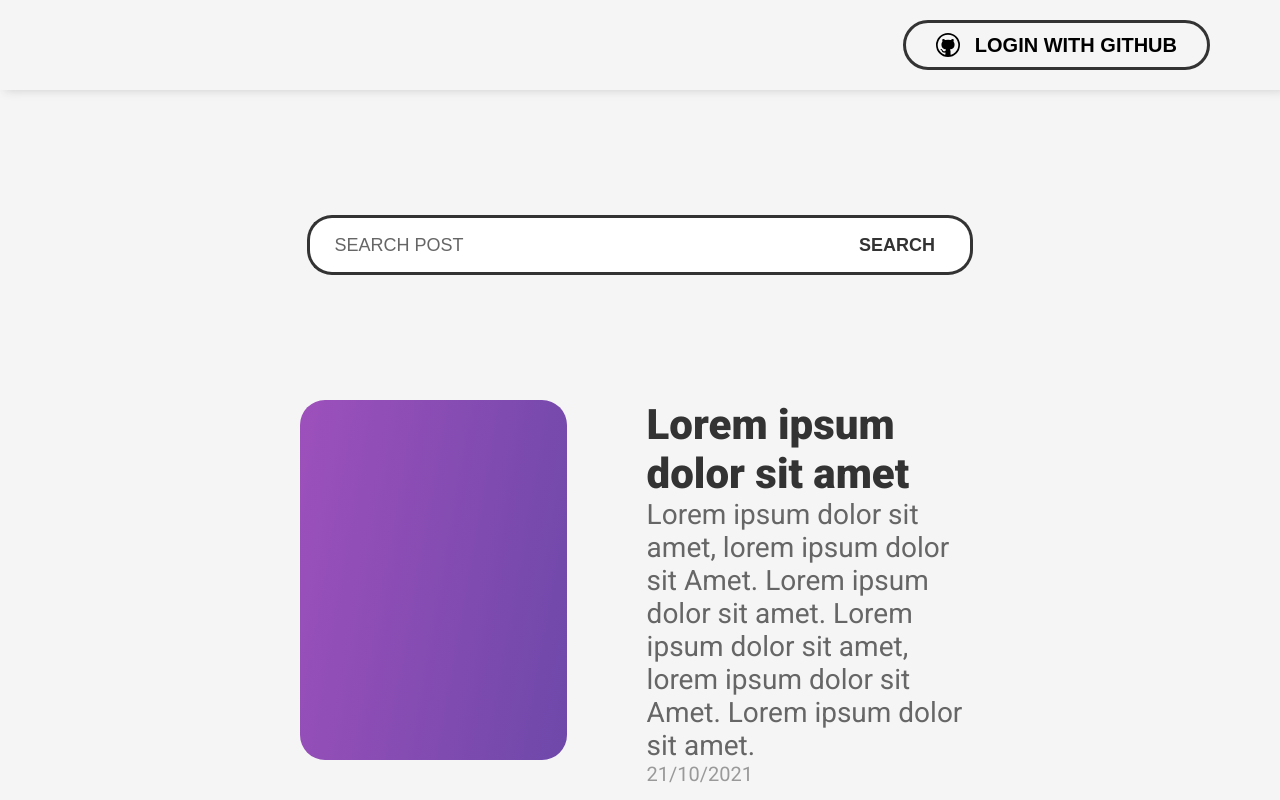
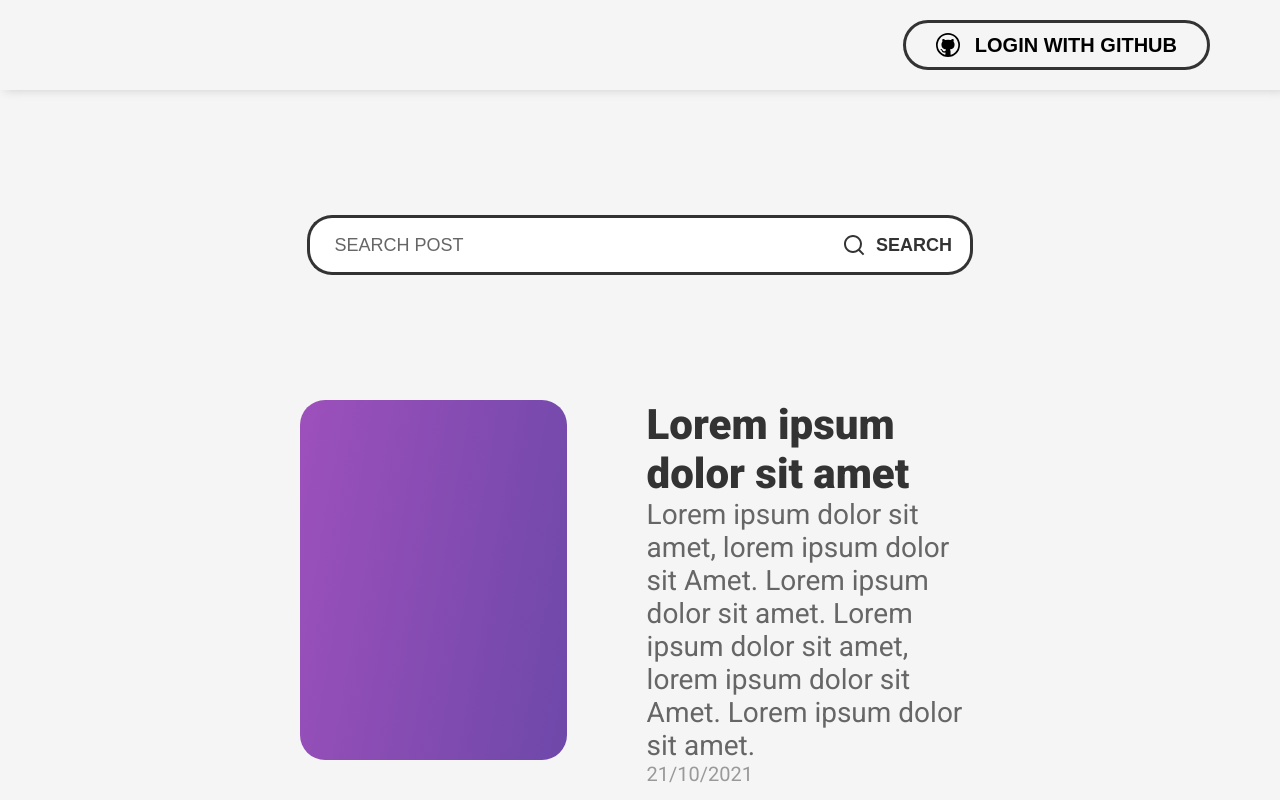
Before and after one commit to lliuti/blog-web, a React (Vite) app: page / in a window 1280 px wide. Shown: the top 800 px of the page. Built offline with nearby package versions, Linux system fonts and the light colour scheme; no server answers.

Commit message:
Adding search icon on button

```diff
--- a/src/pages/MainPage/index.tsx
+++ b/src/pages/MainPage/index.tsx
@@ -1,3 +1,4 @@
+import { RiSearchLine } from "react-icons/ri"
 import { useEffect, useState } from "react";
 import { Header } from "../../components/Header";
 import { api } from "../../services/api";
@@ -29,7 +30,10 @@ export function MainPage() {
       <div className={styles.contentWrapper}>
         <form className={styles.form}>
           <input className={styles.searchInput} type="text" placeholder="SEARCH POST" />
-          <button className={styles.searchButton}>SEARCH</button>
+          <button className={styles.searchButton}>
+            <RiSearchLine size={24} />
+            SEARCH
+          </button>
         </form>
         <a href="#" className={styles.highlightedPost}>
           <div className={styles.highlightedPostGradient} />
```
